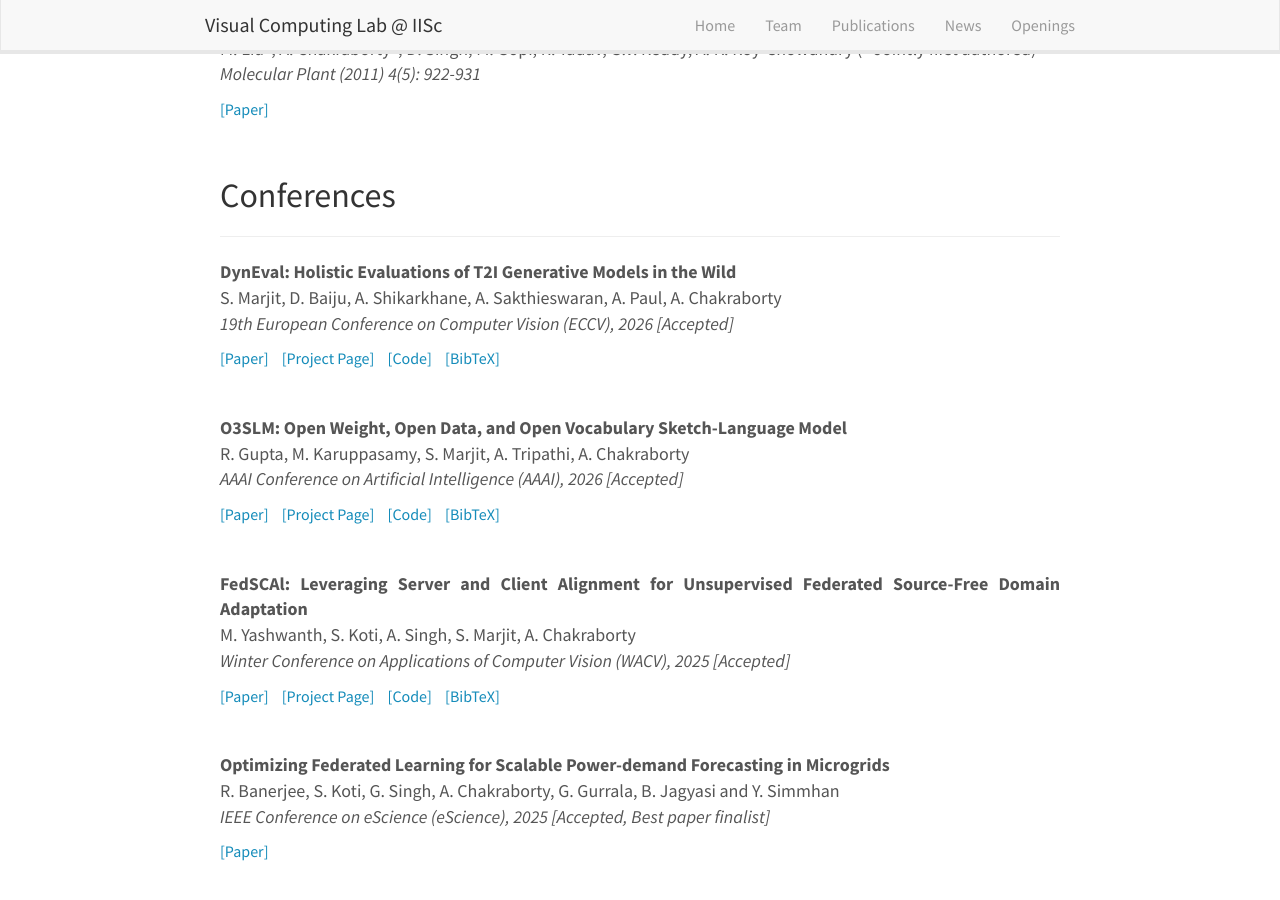
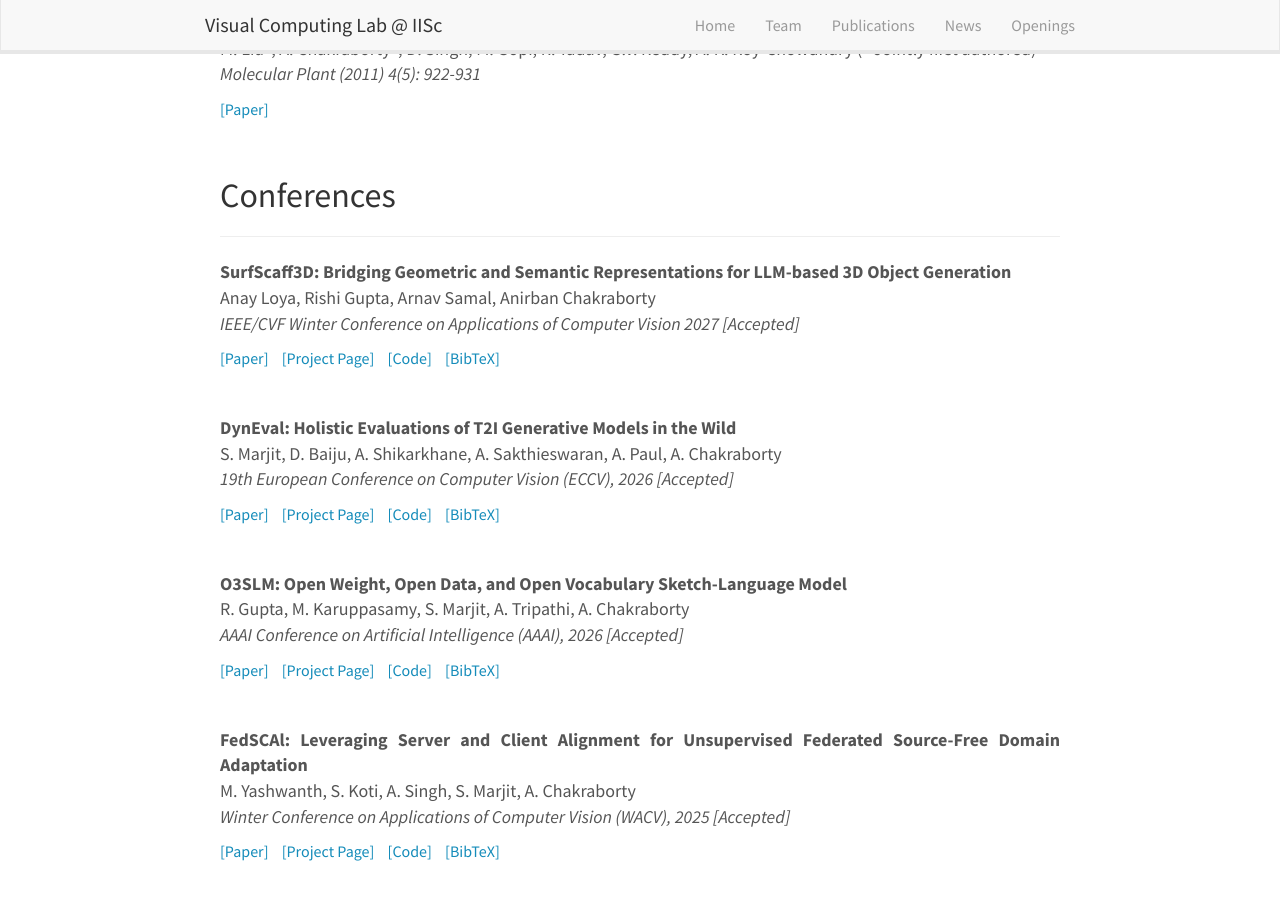
Before and after one commit to vcl-iisc/vclab-website, a Jekyll site: the page built from _pages/publications.md, in a window 1280 px wide and 900 px high, scrolled down 3609 px. Built offline with Jekyll 4.4.1, drawn with Linux system fonts in a browser that asks for light colours; nearby versions of some CDN libraries.

Commit message:
added wacv paper

```diff
--- a/_data/publications.yml
+++ b/_data/publications.yml
@@ -9,6 +9,17 @@
 
 
 ################### Conferences and Journals ###################
+
+
+- paper: "SurfScaff3D: Bridging Geometric and Semantic Representations for LLM-based 3D Object Generation"
+  author: "Anay Loya, Rishi Gupta, Arnav Samal, Anirban Chakraborty"
+  pub: "IEEE/CVF Winter Conference on Applications of Computer Vision 2027 [Accepted]"
+  type: "conference"
+  project_page: ""
+  paper_link: ""
+  code_link: ""
+  bibtex: ""
+
 
 - paper: "DynEval: Holistic Evaluations of T2I Generative Models in the Wild"
   author: "S. Marjit, D. Baiju, A. Shikarkhane, A. Sakthieswaran, A. Paul, A. Chakraborty"
```
